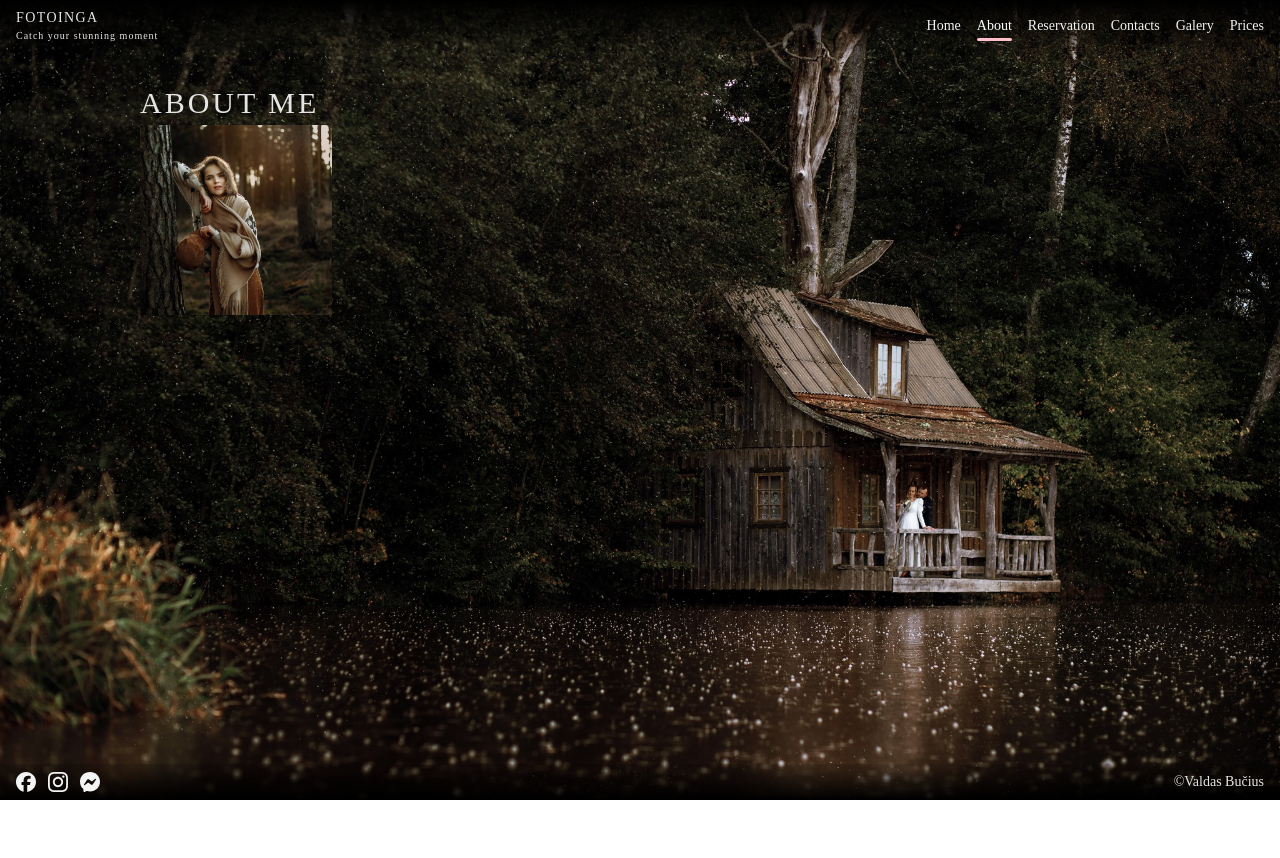
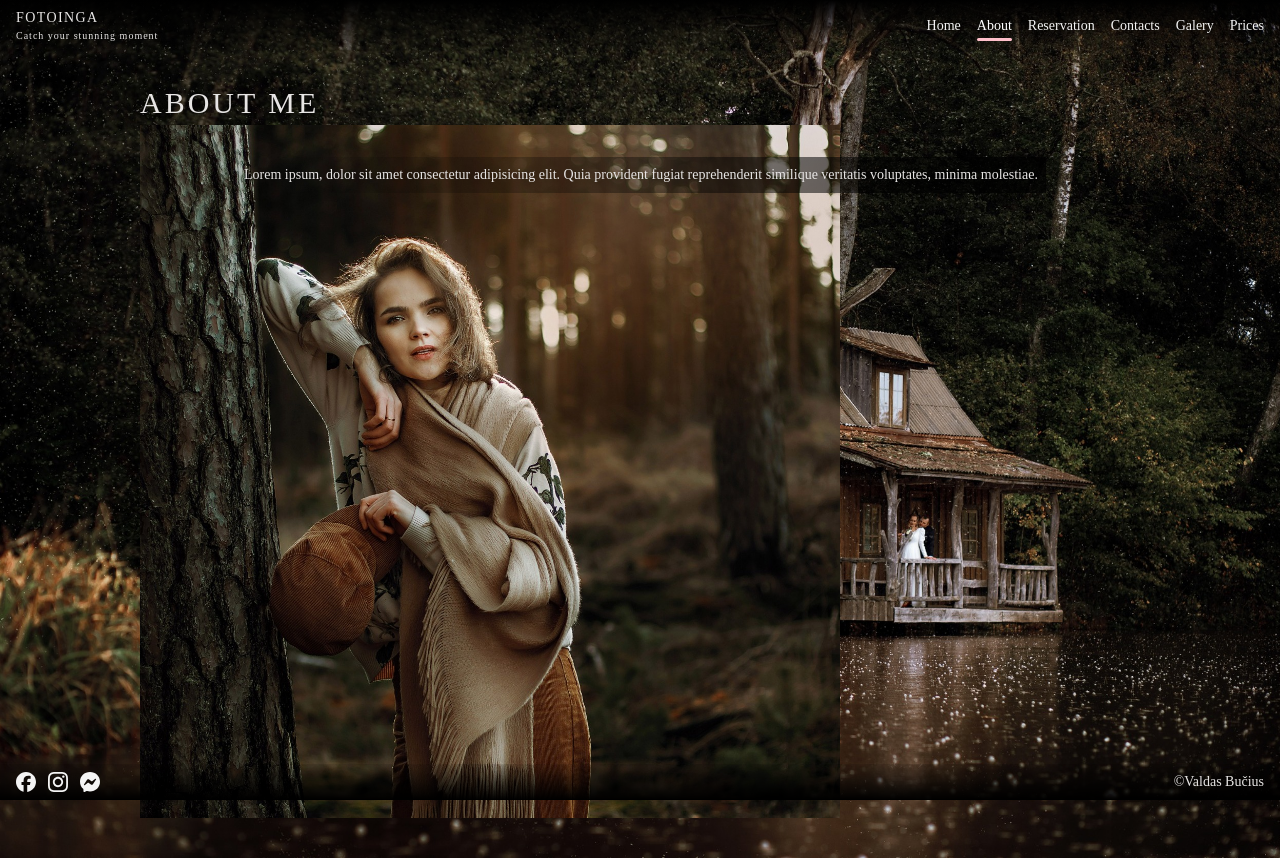
Before and after one commit to ValdasBucius/FotoInga, a React (Vite) app: page /about in a window 1280 px wide. Before the commit the page ends 800 px from the top, so only its background shows below. Built offline with nearby package versions, Linux system fonts and the light colour scheme; a web font is replaced by a local one.

Commit message:
vercel test

```diff
--- a/src/pages/About.jsx
+++ b/src/pages/About.jsx
@@ -11,8 +11,14 @@ function About() {
           <h2 className="text-left text-[30px] uppercase tracking-widest">
             About me
           </h2>
-          <div>
-            <img className="max-w-48" src={about1} alt="photograher" />
+          <div className="relative text-stone-200">
+            <img className="max-w-[70%]" src={about1} alt="photograher" />
+
+            <p className="absolute left-24 top-8 bg-gradient-to-l from-black/75 to-transparent p-2 text-sm">
+              Lorem ipsum, dolor sit amet consectetur adipisicing elit. Quia
+              provident fugiat reprehenderit similique veritatis voluptates,
+              minima molestiae.
+            </p>
           </div>
         </div>
       </Container>
```
